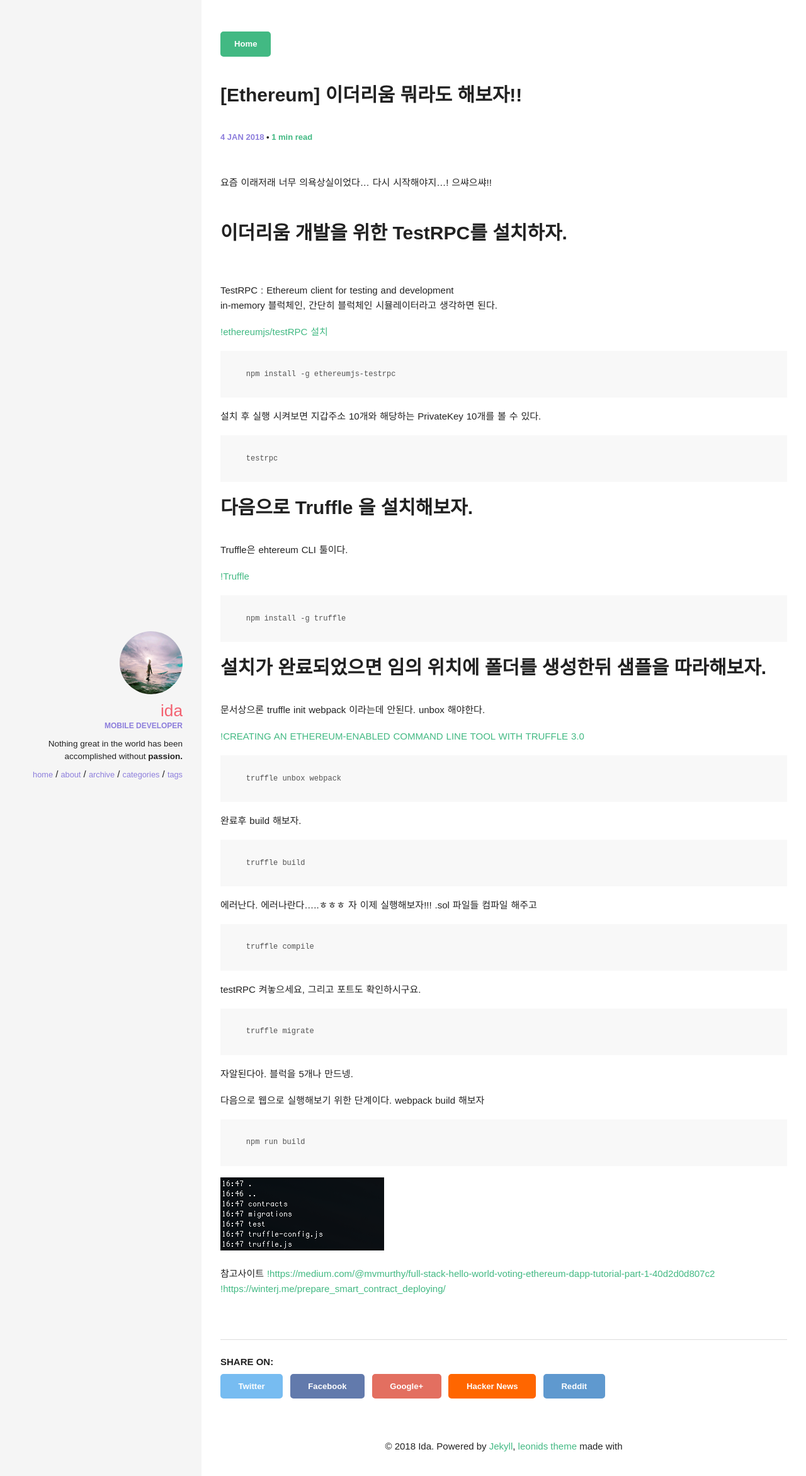
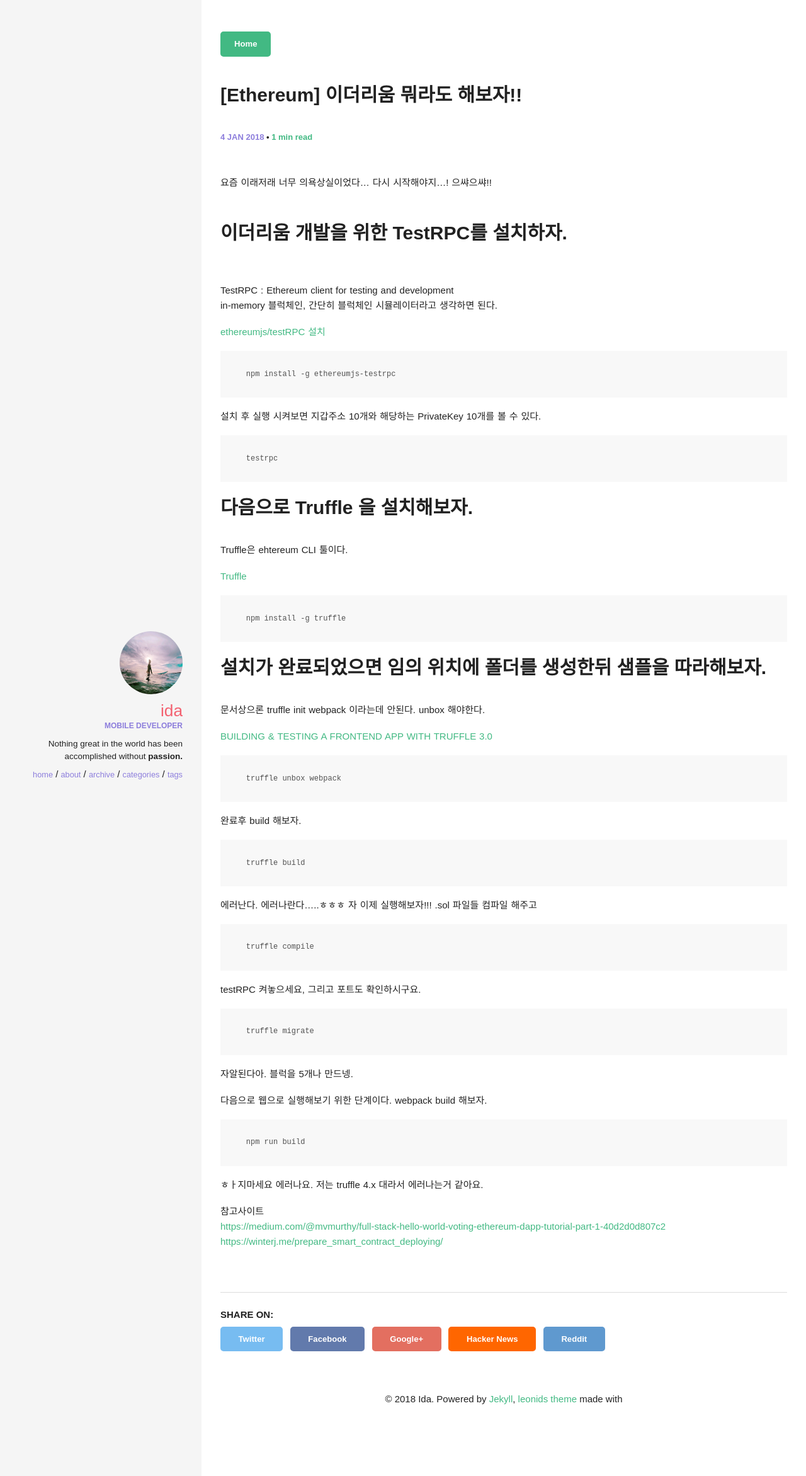
Before and after one commit to daeun1012/daeun1012.github.io, a Jekyll site: the page built from _posts/2018-01-04-start-truffle.md, in a window 1280 px wide. Shown: the top 2343 px of the page at 63% size. Built offline with Jekyll 4.4.1, drawn with Linux system fonts in a browser that asks for light colours; some web fonts are replaced.

Commit message:
이더 포스팅

```diff
--- a/_posts/2018-01-04-start-truffle.md
+++ b/_posts/2018-01-04-start-truffle.md
@@ -13,7 +13,7 @@ comments: trues
 TestRPC : Ethereum client for testing and development<br>
 in-memory 블럭체인, 간단히 블럭체인 시뮬레이터라고 생각하면 된다.<br>
 
-[!ethereumjs/testRPC 설치](https://www.npmjs.com/package/ethereumjs-testrpc)
+[ethereumjs/testRPC 설치](https://www.npmjs.com/package/ethereumjs-testrpc)
 
 <pre>
   <code>
@@ -32,7 +32,7 @@ in-memory 블럭체인, 간단히 블럭체인 시뮬레이터라고 생각하
 <h1>다음으로 Truffle 을 설치해보자.</h1>
 Truffle은 ehtereum CLI 툴이다.
 
-[!Truffle](https://github.com/trufflesuite/truffle)
+[Truffle](https://github.com/trufflesuite/truffle)
 
 <pre>
   <code>
@@ -43,7 +43,7 @@ Truffle은 ehtereum CLI 툴이다.
 <h1>설치가 완료되었으면 임의 위치에 폴더를 생성한뒤 샘플을 따라해보자.</h1>
 문서상으론 truffle init webpack 이라는데 안된다. unbox 해야한다.
 
-[!CREATING AN ETHEREUM-ENABLED COMMAND LINE TOOL WITH TRUFFLE 3.0](http://truffleframework.com/tutorials/creating-a-cli-with-truffle-3)
+[BUILDING & TESTING A FRONTEND APP WITH TRUFFLE 3.0](http://truffleframework.com/tutorials/creating-a-cli-with-truffle-3)
 
 <pre>
   <code>
@@ -80,7 +80,7 @@ testRPC 켜놓으세요, 그리고 포트도 확인하시구요.
 블럭을 5개나 만드넹.
 
 다음으로 웹으로 실행해보기 위한 단계이다.
-webpack build 해보자
+webpack build 해보자.
 
 <pre>
   <code>
@@ -88,9 +88,9 @@ webpack build 해보자
   </code>
 </pre>
 
+ㅎㅏ지마세요 에러나요.
+저는 truffle 4.x 대라서 에러나는거 같아요.
 
-![start-truffle1]({{ site.url }}/img/start-truffle/screen1.png)
-
-참고사이트
-[!https://medium.com/@mvmurthy/full-stack-hello-world-voting-ethereum-dapp-tutorial-part-1-40d2d0d807c2](https://medium.com/@mvmurthy/full-stack-hello-world-voting-ethereum-dapp-tutorial-part-1-40d2d0d807c2)
-[!https://winterj.me/prepare_smart_contract_deploying/](https://winterj.me/prepare_smart_contract_deploying/)
+참고사이트<br>
+[https://medium.com/@mvmurthy/full-stack-hello-world-voting-ethereum-dapp-tutorial-part-1-40d2d0d807c2](https://medium.com/@mvmurthy/full-stack-hello-world-voting-ethereum-dapp-tutorial-part-1-40d2d0d807c2)
+[https://winterj.me/prepare_smart_contract_deploying/](https://winterj.me/prepare_smart_contract_deploying/)
```
